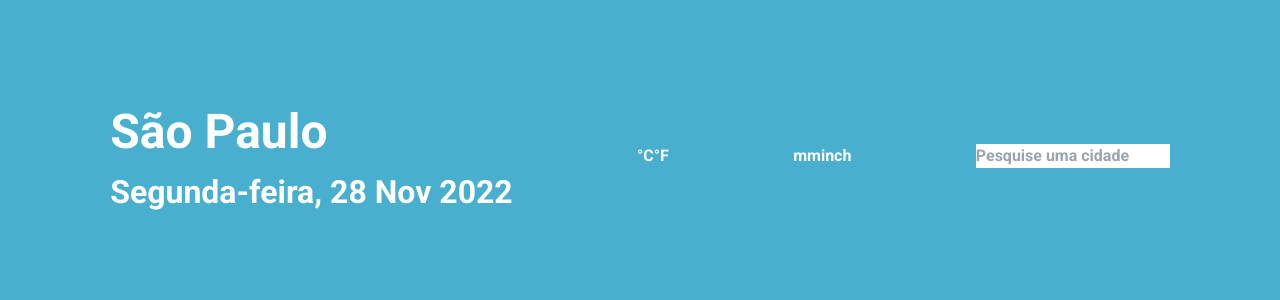
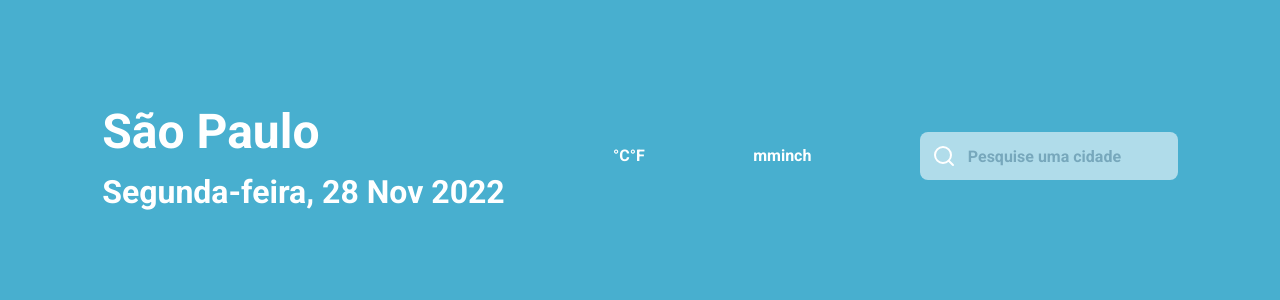
Before and after one commit to igorDevLima/ClimaView, a Next.js app: page / in a window 1280 px wide. Shown: the top 300 px of the page. Built offline with nearby package versions, Linux system fonts and the light colour scheme.

Commit message:
styling with tailwind css

```diff
--- a/src/components/header/searchBox/index.tsx
+++ b/src/components/header/searchBox/index.tsx
@@ -1,8 +1,16 @@
 import { Search } from "lucide-react";
+
 const SearchBox: React.FC = () => {
   return (
     <>
-      <input type="search" id="search-box" placeholder="Pesquise uma cidade" />
+      <div className="relative flex items-center">
+        <input
+          type="search"
+          className="w-full max-w-sm h-12 pl-12 pr-4 bg-white opacity-57 rounded-lg focus:border-none"
+          placeholder="Pesquise uma cidade"
+        />
+        <Search className="absolute  w-6 h-6 text-gray-500 left-3" />
+      </div>
     </>
   );
 };
```
